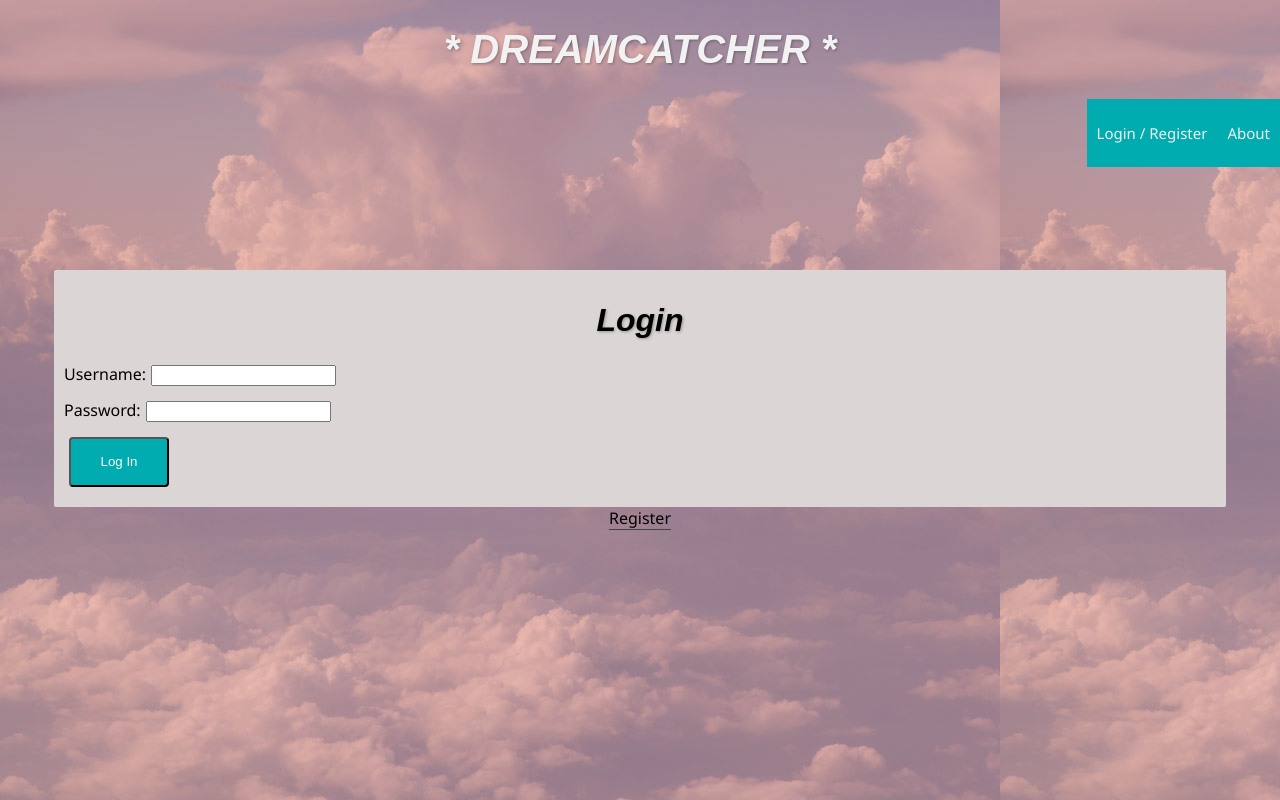
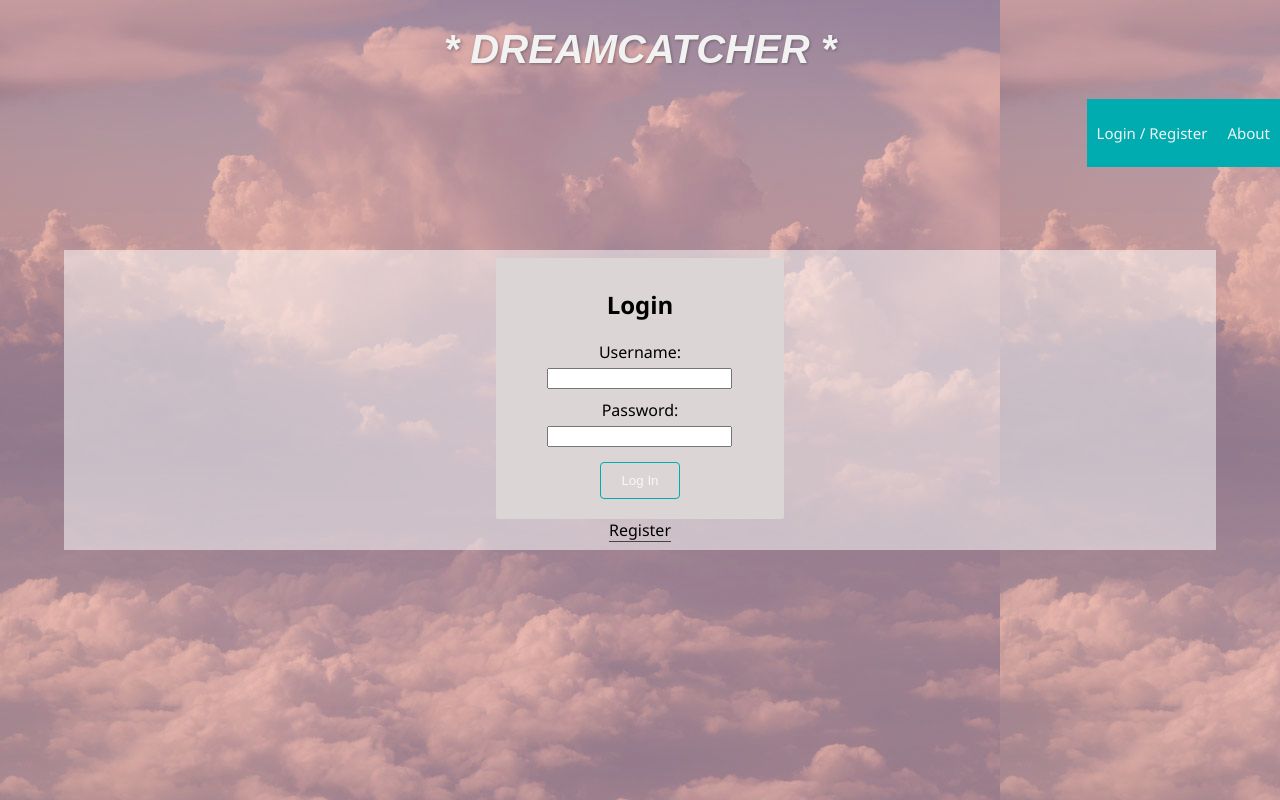
Before and after one commit to bennyrags/dreamcatcher, a React app: page /#/home in a window 1280 px wide. Built offline with nearby package versions, Linux system fonts and the light colour scheme; no server answers; a web font is replaced by a local one.

Commit message:
created simple container in app.js

```diff
--- a/src/components/App/App.css
+++ b/src/components/App/App.css
@@ -40,8 +40,22 @@ h1{
     font-family: 'Loved By The King', sans-serif;
     font-style: italic;
     text-align:center;
-text-shadow:1px 1px 3px rgba(1,1,1,.3)
+text-shadow:1px 1px 3px rgba(1,1,1,.3);
+color:white;
 }
+
+.container {
+    display: flex;
+    justify-content: center;
+    align-items: center;
+    width:90%;
+    background:rgba(255,255,255,.5);
+    margin:auto;
+    min-height:300px;
+    text-align:center;
+}
+
+
 
 .nav {
     top:0;
@@ -67,11 +81,11 @@ input {
 }
 
 .log-in, .log-out, .register {
-  background-color: #00acb0;
+border: 1px solid #00acb0;
   border-radius: 4px;
+  background:transparent;
   color: #f8f8f8;
-  min-height: 50px;
-  min-width: 100px;
+  padding:10px 20px;
   outline:0;
   cursor: pointer;
 }
--- a/src/components/App/App.js
+++ b/src/components/App/App.js
@@ -30,6 +30,9 @@ class App extends Component {
       <Router>
         <div>
           <Nav />
+
+        <div className='container'>
+
           <Switch>
             {/* Visiting localhost:3000 will redirect to localhost:3000/home */}
             <Redirect exact from="/" to="/home" />
@@ -59,6 +62,7 @@ class App extends Component {
             {/* If none of the other routes matched, we will show a 404. */}
             <Route render={() => <h1>404</h1>} />
           </Switch>
+          </div>
         </div>
       </Router>
   )}
--- a/src/components/LoginPage/LoginPage.js
+++ b/src/components/LoginPage/LoginPage.js
@@ -41,7 +41,7 @@ class LoginPage extends Component {
           </h2>
         )}
         <form onSubmit={this.login}>
-          <h1>Login</h1>
+          <h2>Login</h2>
           <div>
             <label htmlFor="username">
               Username:
--- a/src/components/UserPage/UserPage.js
+++ b/src/components/UserPage/UserPage.js
@@ -8,7 +8,7 @@ import LogOutButton from '../LogOutButton/LogOutButton';
 const UserPage = (props) => (
   <div>
     <h1 id="welcome">
-      Welcome, { props.user.username }!
+      welcome back, { props.user.first_name }
     </h1>
     <p>Your ID is: {props.user.id}</p>
     <LogOutButton className="log-in" />
```
